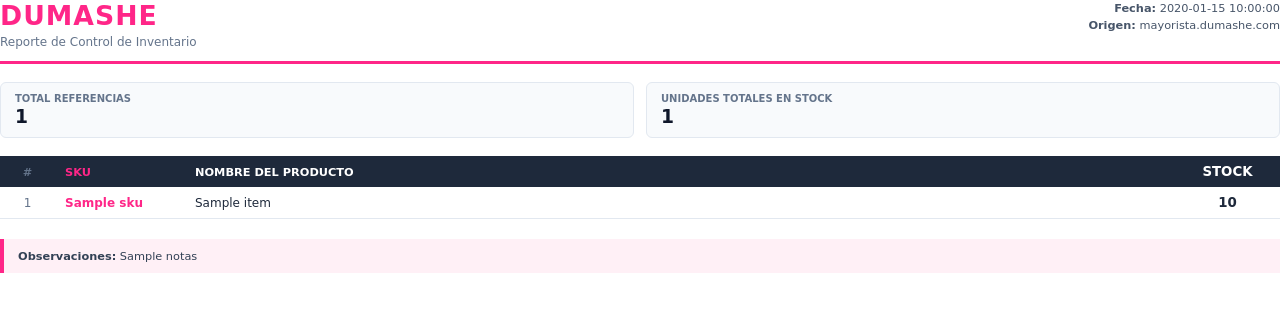
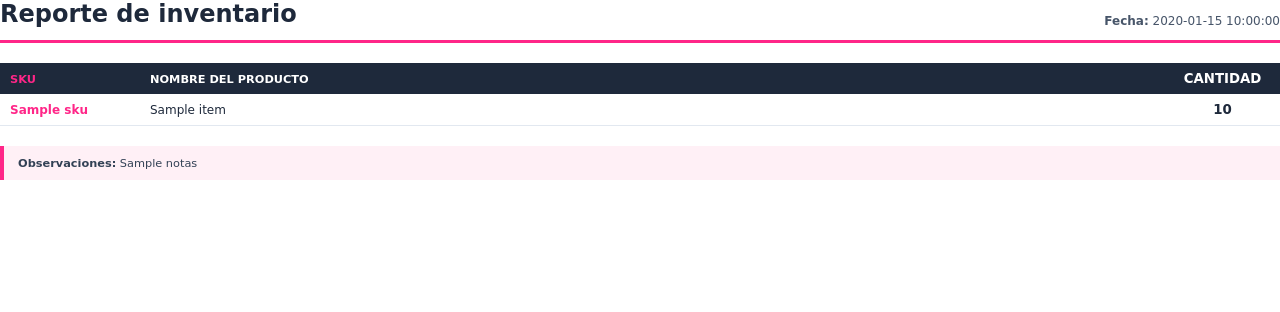
Before and after one commit to camilomurielph/pdfdumashe, a Python web app: template templates/reporte.html in a window 1280 px wide. Shown: the top 312 px of the page. Run offline with Jinja, Linux system fonts and the light colour scheme; the template is opened without the code that fills it: most values are stand-ins (such as "Sample title", 1, 10 or a date in 2020).

Commit message:
Update reporte.html

```diff
--- a/templates/reporte.html
+++ b/templates/reporte.html
@@ -23,51 +23,20 @@
         .header {
             display: flex;
             justify-content: space-between;
-            align-items: flex-start;
+            align-items: flex-end;
             border-bottom: 3px solid #ff2688;
             padding-bottom: 12px;
-            margin-bottom: 18px;
+            margin-bottom: 20px;
         }
         .brand h1 {
             margin: 0;
-            font-size: 20pt;
-            color: #ff2688;
-            letter-spacing: 1px;
-        }
-        .brand p {
-            margin: 4px 0 0 0;
-            font-size: 9pt;
-            color: #64748b;
+            font-size: 18pt;
+            color: #1e293b;
         }
         .meta {
             text-align: right;
-            font-size: 8.5pt;
+            font-size: 9pt;
             color: #475569;
-            line-height: 1.5;
-        }
-        .summary-boxes {
-            display: flex;
-            gap: 12px;
-            margin-bottom: 18px;
-        }
-        .box {
-            background: #f8fafc;
-            border: 1px solid #e2e8f0;
-            border-radius: 6px;
-            padding: 10px 14px;
-            flex: 1;
-        }
-        .box-label {
-            font-size: 7.5pt;
-            text-transform: uppercase;
-            color: #64748b;
-            font-weight: bold;
-        }
-        .box-val {
-            font-size: 14pt;
-            font-weight: bold;
-            color: #0f172a;
-            margin-top: 2px;
         }
         table {
             width: 100%;
@@ -90,9 +59,8 @@
         tr:nth-child(even) {
             background-color: #f8fafc;
         }
-        .col-num { width: 35px; text-align: center; color: #64748b; }
-        .col-sku { width: 110px; font-weight: bold; color: #ff2688; }
-        .col-qty { width: 85px; text-align: center; font-weight: bold; font-size: 10pt; }
+        .col-sku { width: 120px; font-weight: bold; color: #ff2688; }
+        .col-qty { width: 95px; text-align: center; font-weight: bold; font-size: 10pt; }
         .notas {
             margin-top: 20px;
             padding: 10px 14px;
@@ -106,39 +74,24 @@
 <body>
     <div class="header">
         <div class="brand">
-            <h1>DUMASHE</h1>
-            <p>Reporte de Control de Inventario</p>
+            <h1>Reporte de inventario</h1>
         </div>
         <div class="meta">
-            <strong>Fecha:</strong> {{ fecha }}<br>
-            <strong>Origen:</strong> mayorista.dumashe.com
-        </div>
-    </div>
-
-    <div class="summary-boxes">
-        <div class="box">
-            <div class="box-label">Total Referencias</div>
-            <div class="box-val">{{ total_referencias }}</div>
-        </div>
-        <div class="box">
-            <div class="box-label">Unidades Totales en Stock</div>
-            <div class="box-val">{{ total_unidades }}</div>
+            <strong>Fecha:</strong> {{ fecha }}
         </div>
     </div>
 
     <table>
         <thead>
             <tr>
-                <th class="col-num">#</th>
                 <th class="col-sku">SKU</th>
                 <th>Nombre del Producto</th>
-                <th class="col-qty">Stock</th>
+                <th class="col-qty">Cantidad</th>
             </tr>
         </thead>
         <tbody>
             {% for item in items %}
             <tr>
-                <td class="col-num">{{ loop.index }}</td>
                 <td class="col-sku">{{ item.sku }}</td>
                 <td>{{ item.name }}</td>
                 <td class="col-qty">{{ item.qty }}</td>
```
